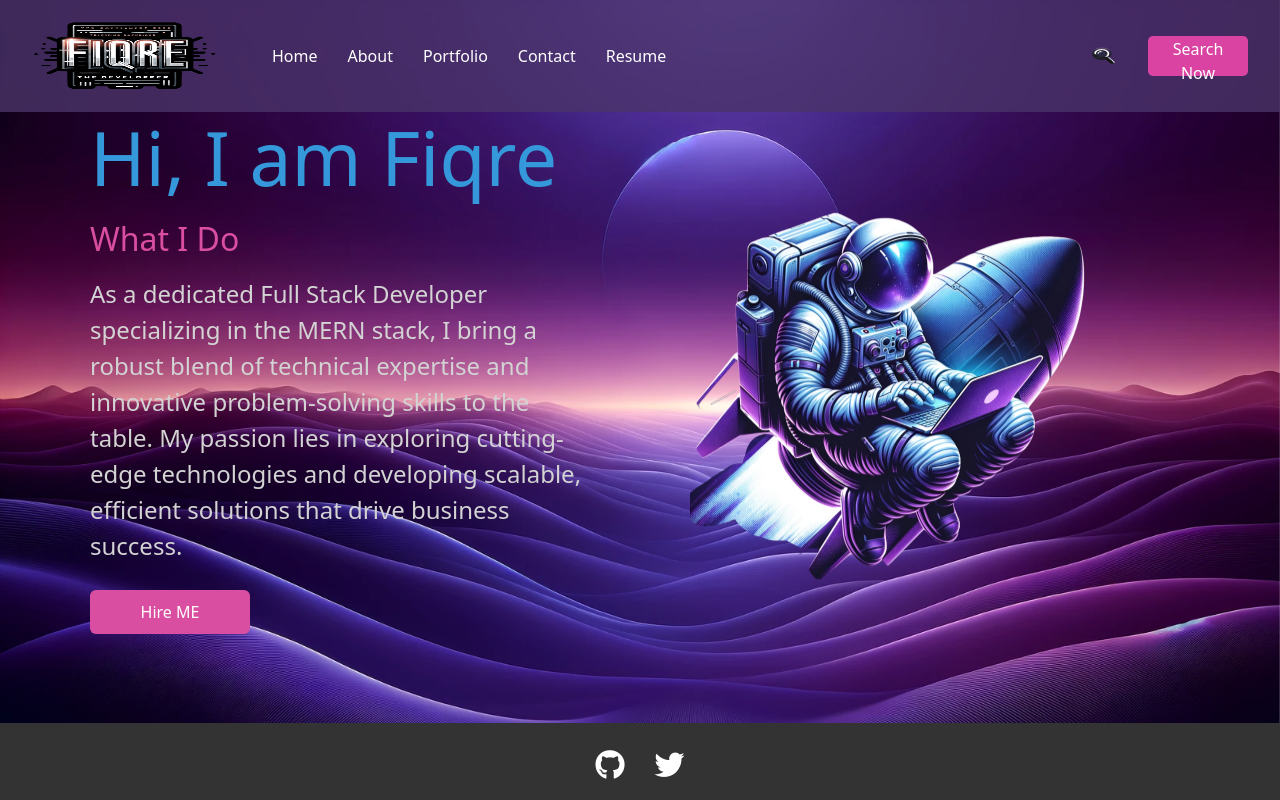
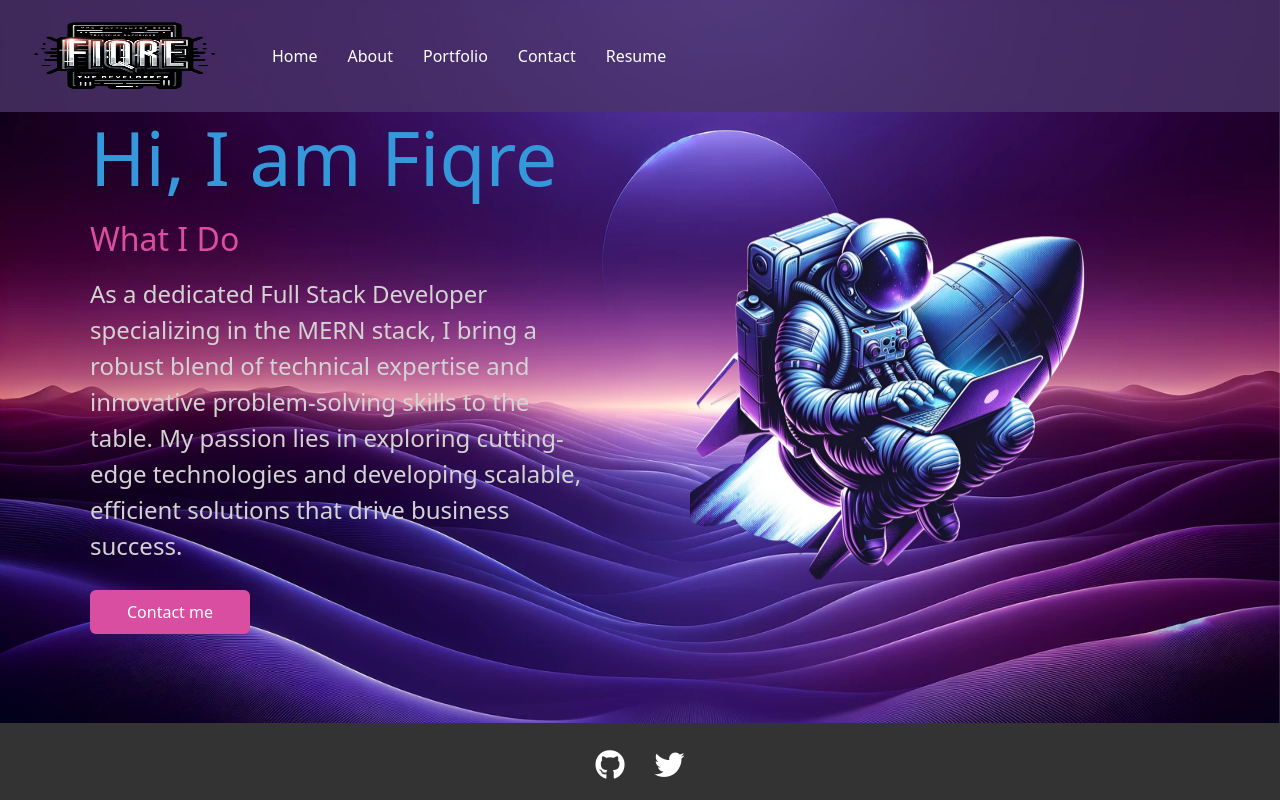
Before and after one commit to Fiqre-Ab/FiqreTechPortfolio, a React (Vite) app: page / in a window 1280 px wide. Built offline with nearby package versions, Linux system fonts and the light colour scheme.

Commit message:
removing searchbar

```diff
--- a/src/App.css
+++ b/src/App.css
@@ -2,13 +2,13 @@
 
 /* Hide scrollbar for Webkit browsers (Chrome, Safari) */
 ::-webkit-scrollbar {
-  width: 0.2rem; /* Adjust the width of the scrollbar */
+  width: 0.2rem; /* width of the scrollbar */
   display: none; /* Hide scrollbar */
 }
 
 /* Hide scrollbar for Firefox */
 * {
-  scrollbar-width: thin; /* Adjust the width of the scrollbar */
+  scrollbar-width: thin; /* width of the scrollbar */
   scrollbar-color: transparent transparent; /* Hide scrollbar */
 }
 
--- a/src/component/Navbar.jsx
+++ b/src/component/Navbar.jsx
@@ -165,8 +165,8 @@ function Navbar() {
           </List>
         </Links>
         <Icons>
-          <Icon src="../img/searchicon.png" alt="Search Icon" />
-          <Button>Search Now</Button>
+          {/* <Icon src="../img/searchicon.png" alt="Search Icon" /> */}
+          {/* <Button>Search Now</Button> */}
           {/* Hamburger menu icon */}
           <HamburgerIcon onClick={toggleMenu}>
             <span></span>
--- a/src/pages/Home.jsx
+++ b/src/pages/Home.jsx
@@ -150,7 +150,7 @@ function Home() {
          <Desc style={descAnimation}>
             As a dedicated Full Stack Developer specializing in the MERN stack, I bring a robust blend of technical expertise and innovative problem-solving skills to the table. My passion lies in exploring cutting-edge technologies and developing scalable, efficient solutions that drive business success.
        </Desc>
-          <Button to="/contact">Hire ME</Button>
+          <Button to="/contact">Contact me</Button>
         </Left>
         <Right>
           <Img src="../img/space.png" alt="Innovative Space" />
```
